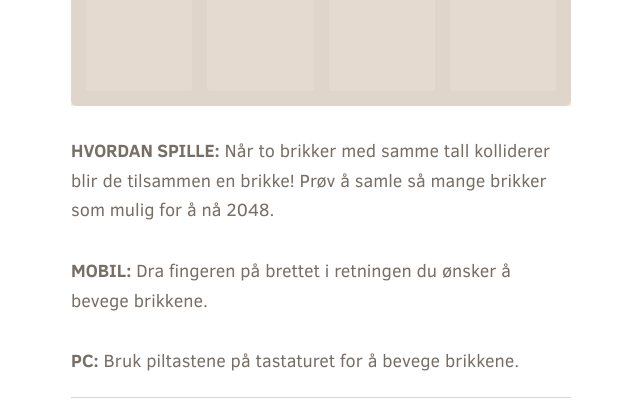
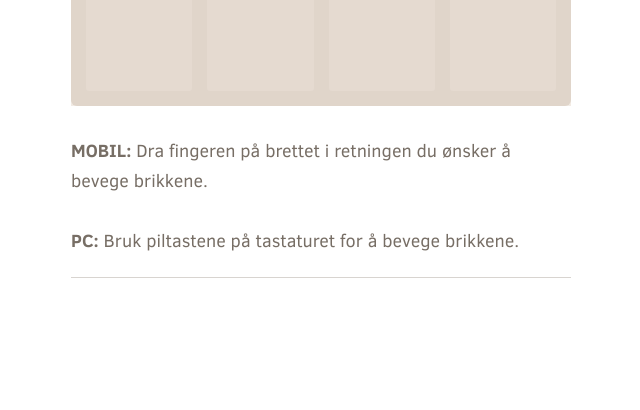
Before and after one commit to martinschib/games, a website: page index.html in a window 1280 px wide. Shown: the part 588-998 px from the top of the page, without its empty margins (319-959 px from the left). After the commit the page ends 896 px from the top, so only its background shows below. Drawn offline with Linux system fonts and the light colour scheme.

Commit message:
remove game explanation

```diff
--- a/index.html
+++ b/index.html
@@ -71,12 +71,9 @@
     </div>
 
     <p class="game-explanation">
-      <strong class="important">Hvordan spille:</strong> Når to brikker med samme tall
-      kolliderer blir de tilsammen en brikke! Prøv å samle så mange brikker som mulig for å nå 2048.
-    </p>
-    <p class="game-explanation">
       <strong class="important">Mobil:</strong> Dra fingeren på brettet i retningen du ønsker å bevege brikkene.
     </p>
+
     <p class="game-explanation">
       <strong class="important">PC:</strong> Bruk piltastene på tastaturet for å bevege brikkene.
     </p>
```
